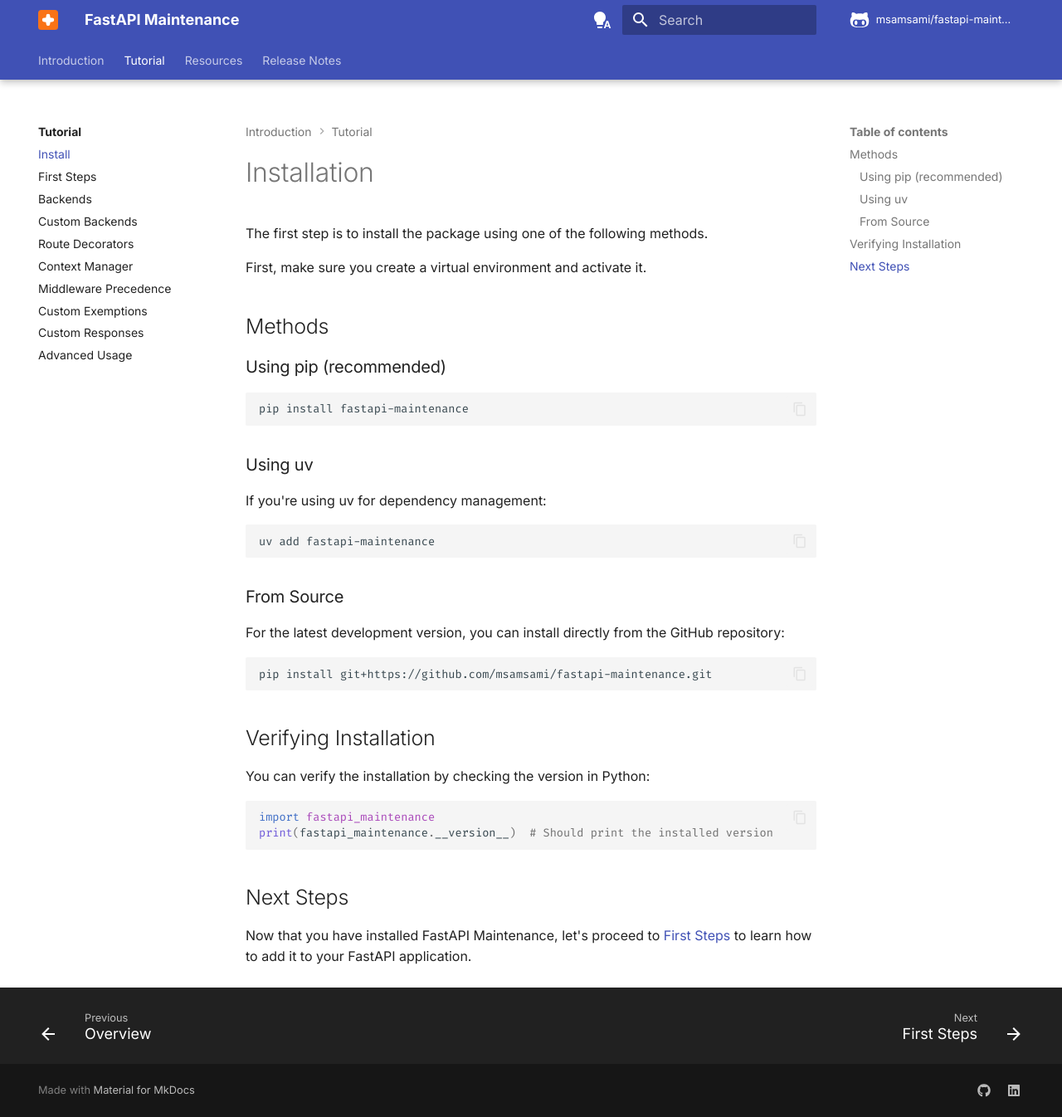
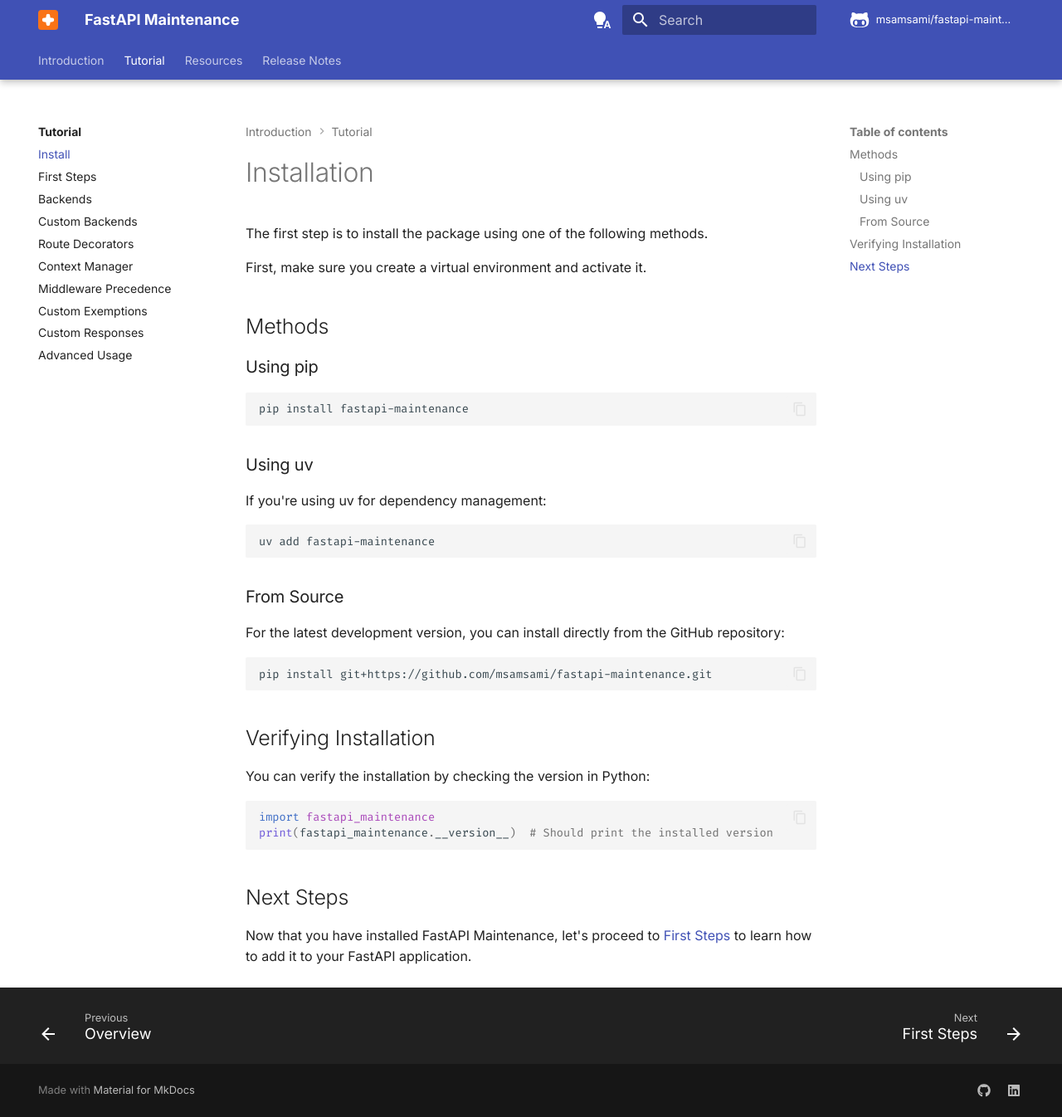
Before and after one commit to msamsami/fastapi-maintenance, an MkDocs documentation site: the page built from docs/tutorial/install.md, in a window 1280 px wide and 1346 px high. Shown: the whole window at 83% size. Built offline with MkDocs 1.6.1 and Material for MkDocs 9.7.7, drawn with Linux system fonts in a browser that asks for light colours; comment, search, counter and statistics services are not loaded.

Commit message:
Remove '(recommended)' from the pip installation title

````diff
--- a/docs/tutorial/install.md
+++ b/docs/tutorial/install.md
@@ -6,7 +6,7 @@
 
 ## Methods
 
-### Using pip (recommended)
+### Using pip
 
 ```bash
 pip install fastapi-maintenance
````
